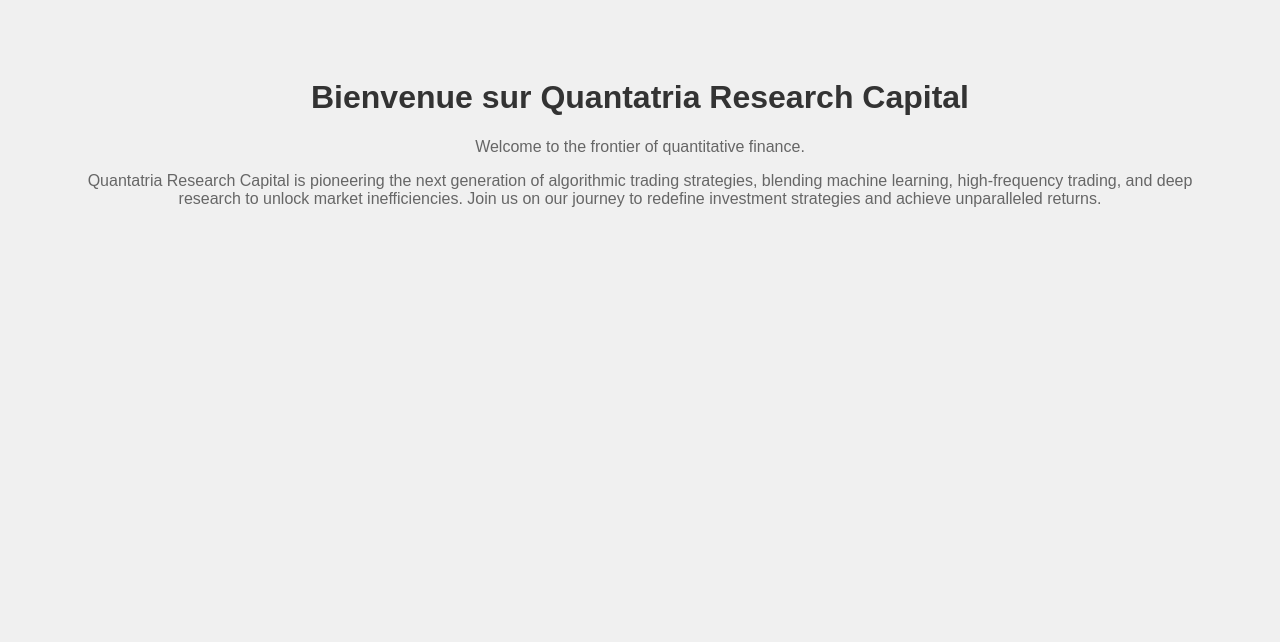
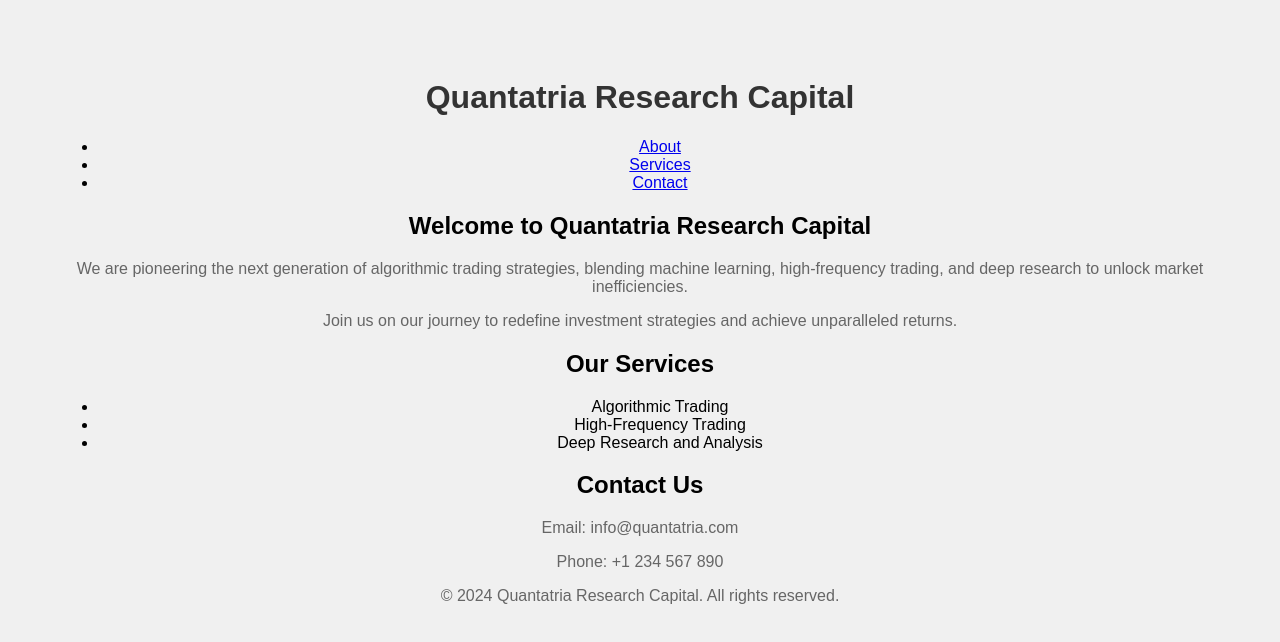
Before and after one commit to Raphaeldavid203/QRC, a plain HTML site: page index.html in a window 1280 px wide. Drawn offline with Linux system fonts and the light colour scheme.

Commit message:
Update index.html

```diff
--- a/index.html
+++ b/index.html
@@ -7,8 +7,48 @@
     <link rel="stylesheet" href="style.css">
 </head>
 <body>
-    <h1>Bienvenue sur Quantatria Research Capital</h1>
-    <p>Welcome to the frontier of quantitative finance.</p>
-    <p>Quantatria Research Capital is pioneering the next generation of algorithmic trading strategies, blending machine learning, high-frequency trading, and deep research to unlock market inefficiencies. Join us on our journey to redefine investment strategies and achieve unparalleled returns.</p>
+    <header>
+        <div class="container">
+            <h1>Quantatria Research Capital</h1>
+            <nav>
+                <ul>
+                    <li><a href="#about">About</a></li>
+                    <li><a href="#services">Services</a></li>
+                    <li><a href="#contact">Contact</a></li>
+                </ul>
+            </nav>
+        </div>
+    </header>
+    <main>
+        <section id="about" class="section">
+            <div class="container">
+                <h2>Welcome to Quantatria Research Capital</h2>
+                <p>We are pioneering the next generation of algorithmic trading strategies, blending machine learning, high-frequency trading, and deep research to unlock market inefficiencies.</p>
+                <p>Join us on our journey to redefine investment strategies and achieve unparalleled returns.</p>
+            </div>
+        </section>
+        <section id="services" class="section">
+            <div class="container">
+                <h2>Our Services</h2>
+                <ul>
+                    <li>Algorithmic Trading</li>
+                    <li>High-Frequency Trading</li>
+                    <li>Deep Research and Analysis</li>
+                </ul>
+            </div>
+        </section>
+        <section id="contact" class="section">
+            <div class="container">
+                <h2>Contact Us</h2>
+                <p>Email: info@quantatria.com</p>
+                <p>Phone: +1 234 567 890</p>
+            </div>
+        </section>
+    </main>
+    <footer>
+        <div class="container">
+            <p>&copy; 2024 Quantatria Research Capital. All rights reserved.</p>
+        </div>
+    </footer>
 </body>
 </html>
```
